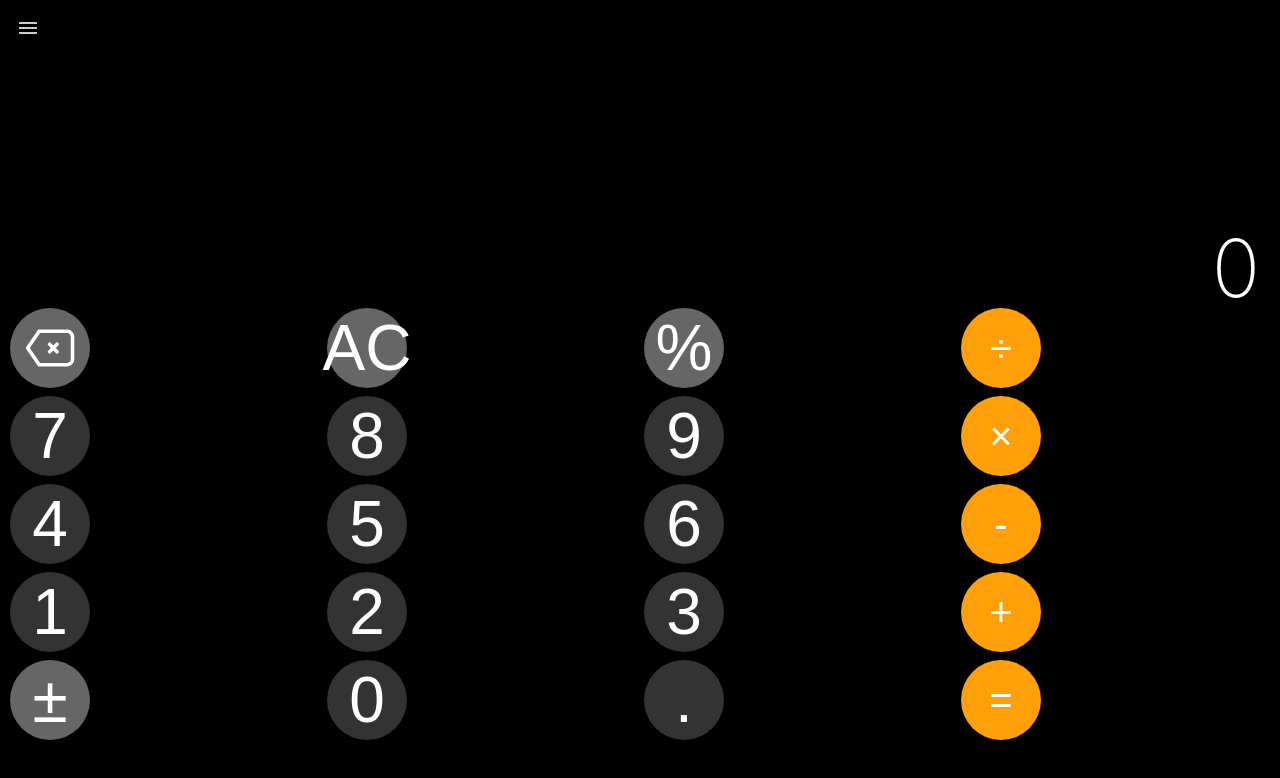
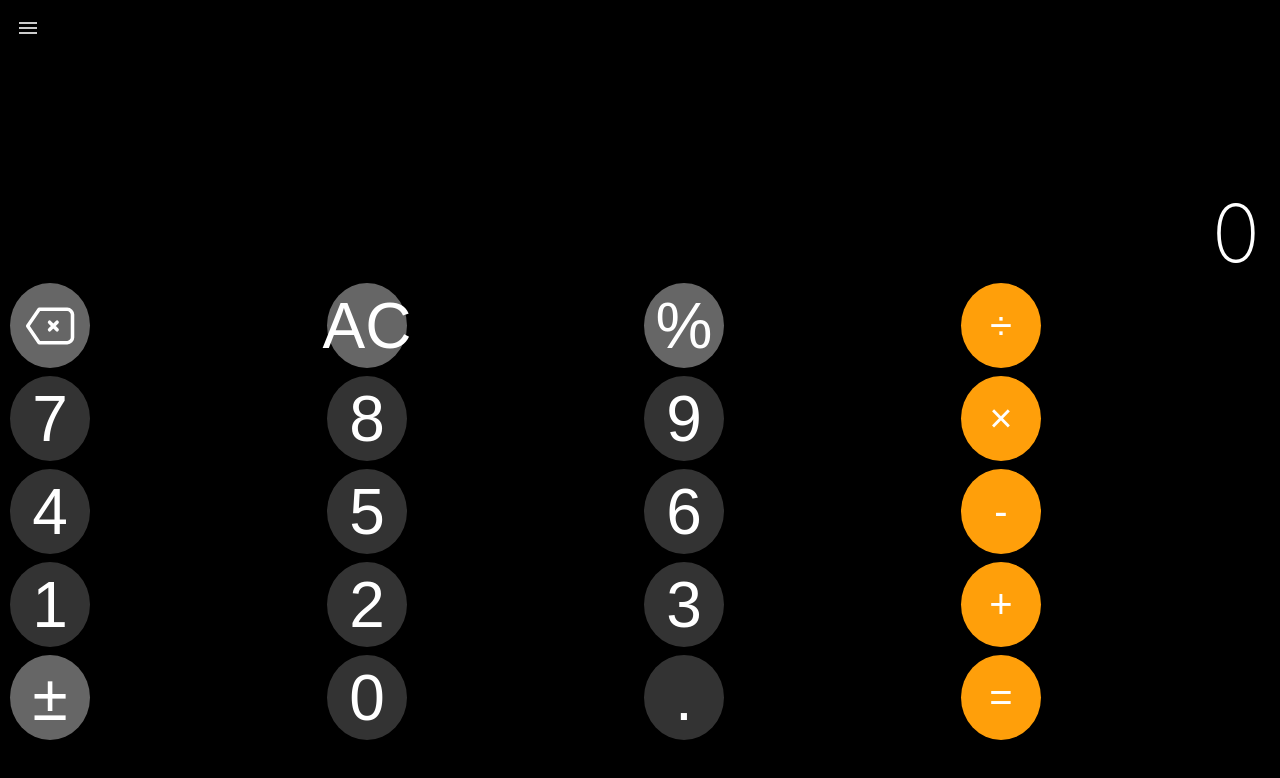
Before and after one commit to Xus7/Magic-Calc, a plain HTML site: page index.html in a window 1280 px wide. Drawn offline with Linux system fonts and the light colour scheme.

Commit message:
Update style.css

```diff
--- a/style.css
+++ b/style.css
@@ -92,6 +92,7 @@ html, body {
     white-space: nowrap;
     overflow: hidden;
     text-overflow: ellipsis;
+    padding-bottom: 10px;
     transition: font-size 0.2s; /* Para reducir el tamaño en números largos */
 }
 
@@ -107,7 +108,7 @@ html, body {
     border: none;
     border-radius: 50%;
     color: white;
-    height: 80px;
+    height: 85px;
     width: 80px;
     font-size: 4em;
     color: var(--display-color);
```
